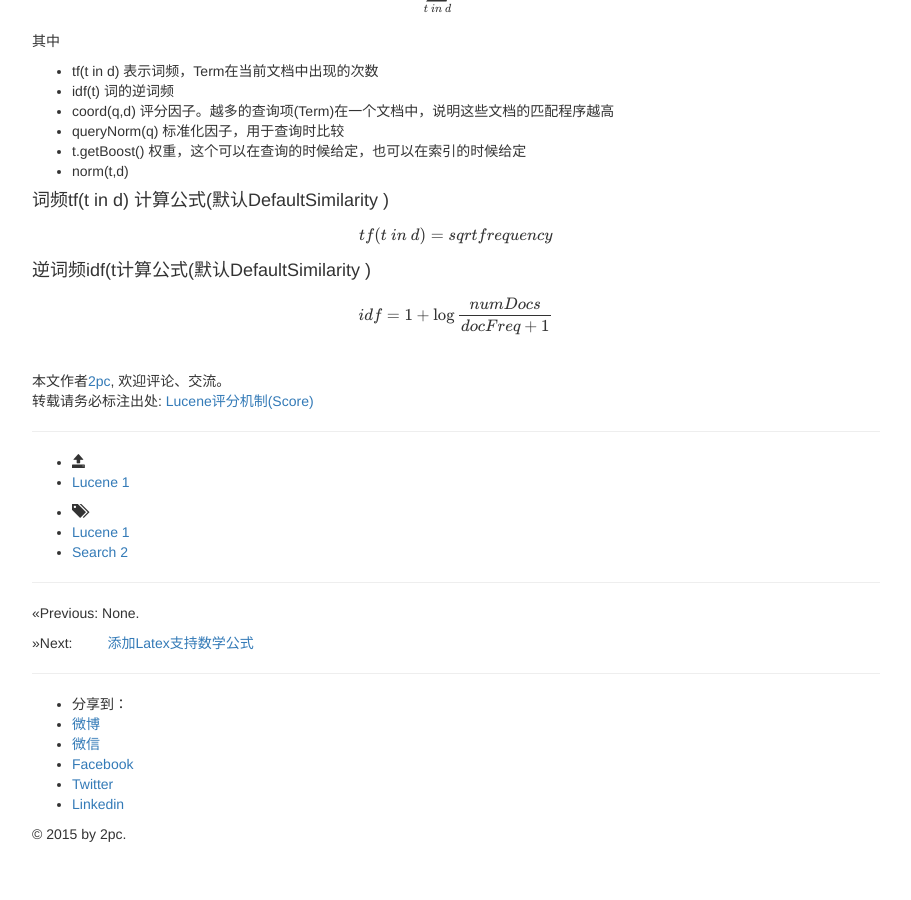
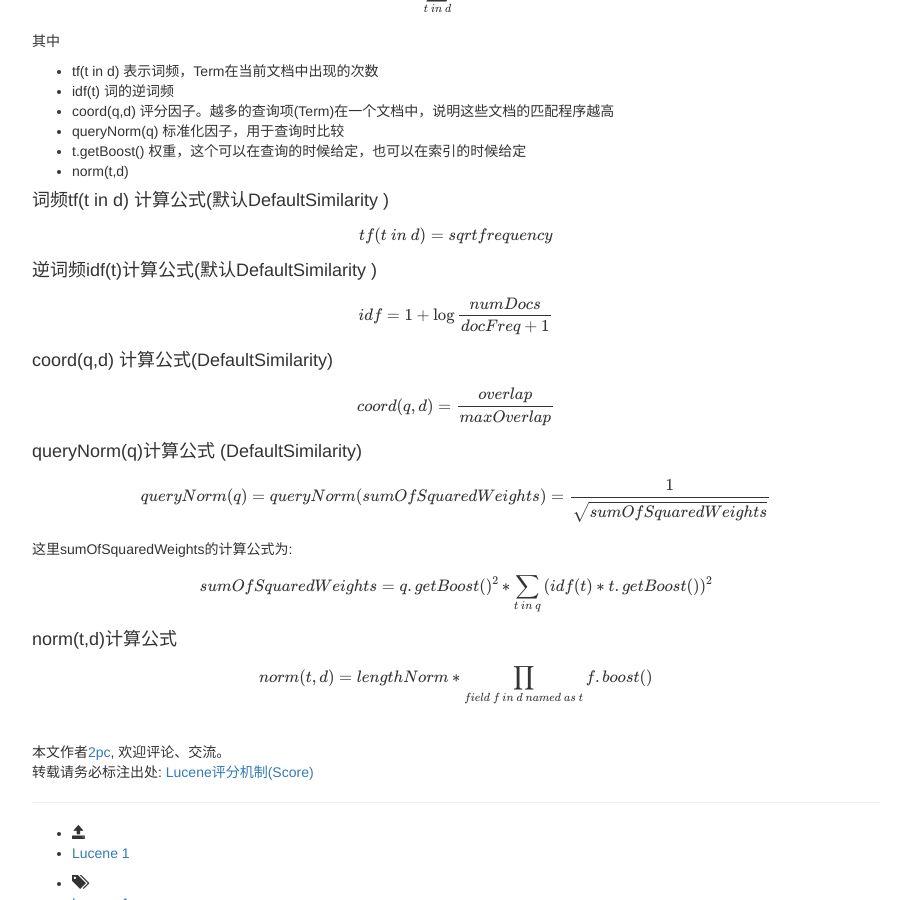
Before and after one commit to luyee/2pc.github.io, a Jekyll site: the page built from _posts/Search/2015-06-10-Lucene-Score.md, in a window 1280 px wide and 900 px high, scrolled down 347 px. Shown: the whole window, without its empty margins (38-949 px from the left). Built offline with Jekyll 4.4.1, drawn with Linux system fonts in a browser that asks for light colours; nearby versions of some CDN libraries; library files that are not in the unit come from our copies; formulas are drawn with MathJax 3; comment, search, counter and statistics services are not loaded; before the commit the page ends 1201 px from its top, so only the background shows below that.

Commit message:
Update 2015-06-10-Lucene-Score.md

```diff
--- a/_posts/Search/2015-06-10-Lucene-Score.md
+++ b/_posts/Search/2015-06-10-Lucene-Score.md
@@ -27,6 +27,22 @@ $$score(q,d)=coord(q,d)*queryNorm(q)\sum_{t\ in\ d }(tf( t\ in\ d )*idf(t)^2*t.g
 
 $$tf(t\ in\ d )=sqrt{frequency}$$
 
-#### 逆词频idf(t计算公式(默认DefaultSimilarity )
+#### 逆词频idf(t)计算公式(默认DefaultSimilarity )
 
 $$idf=1+\log\frac{numDocs}{docFreq+1}$$
+
+#### coord(q,d) 计算公式(DefaultSimilarity)
+
+$$coord(q,d)=\frac{overlap}{maxOverlap}$$
+
+#### queryNorm(q)计算公式 (DefaultSimilarity)
+
+$$ queryNorm(q)=queryNorm(sumOfSquaredWeights)=\frac{1}{\sqrt{sumOfSquaredWeights}}$$
+
+这里sumOfSquaredWeights的计算公式为:
+
+$$sumOfSquaredWeights= q.getBoost() ^2*\sum_{t\ in\ q}{(idf(t)* t.getBoost())^2}$$
+
+#### norm(t,d)计算公式
+
+$$norm(t,d)= lengthNorm*\prod_{field\ f\ in\ d\ named\ as\ t}f.boost() $$
```
